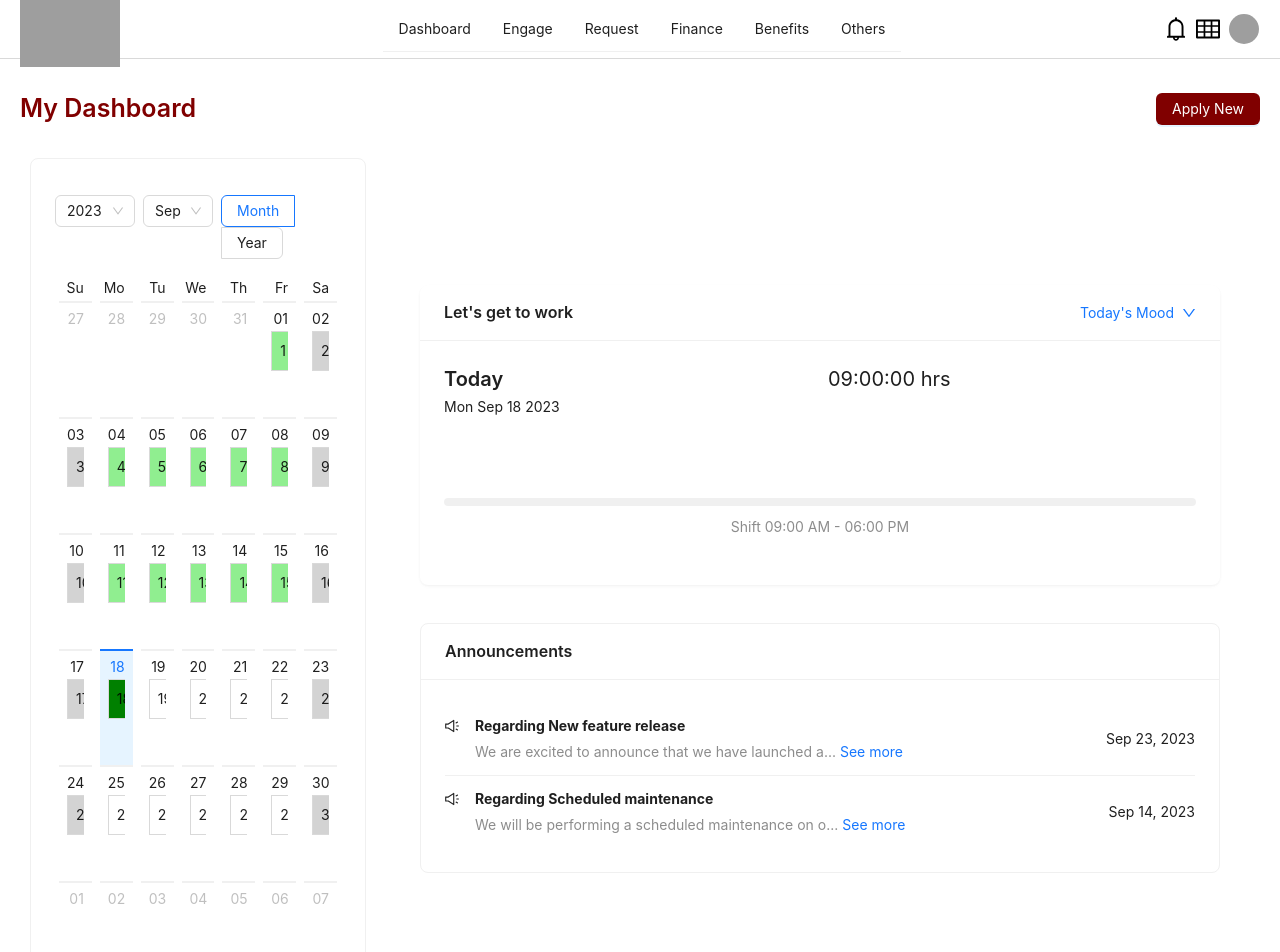
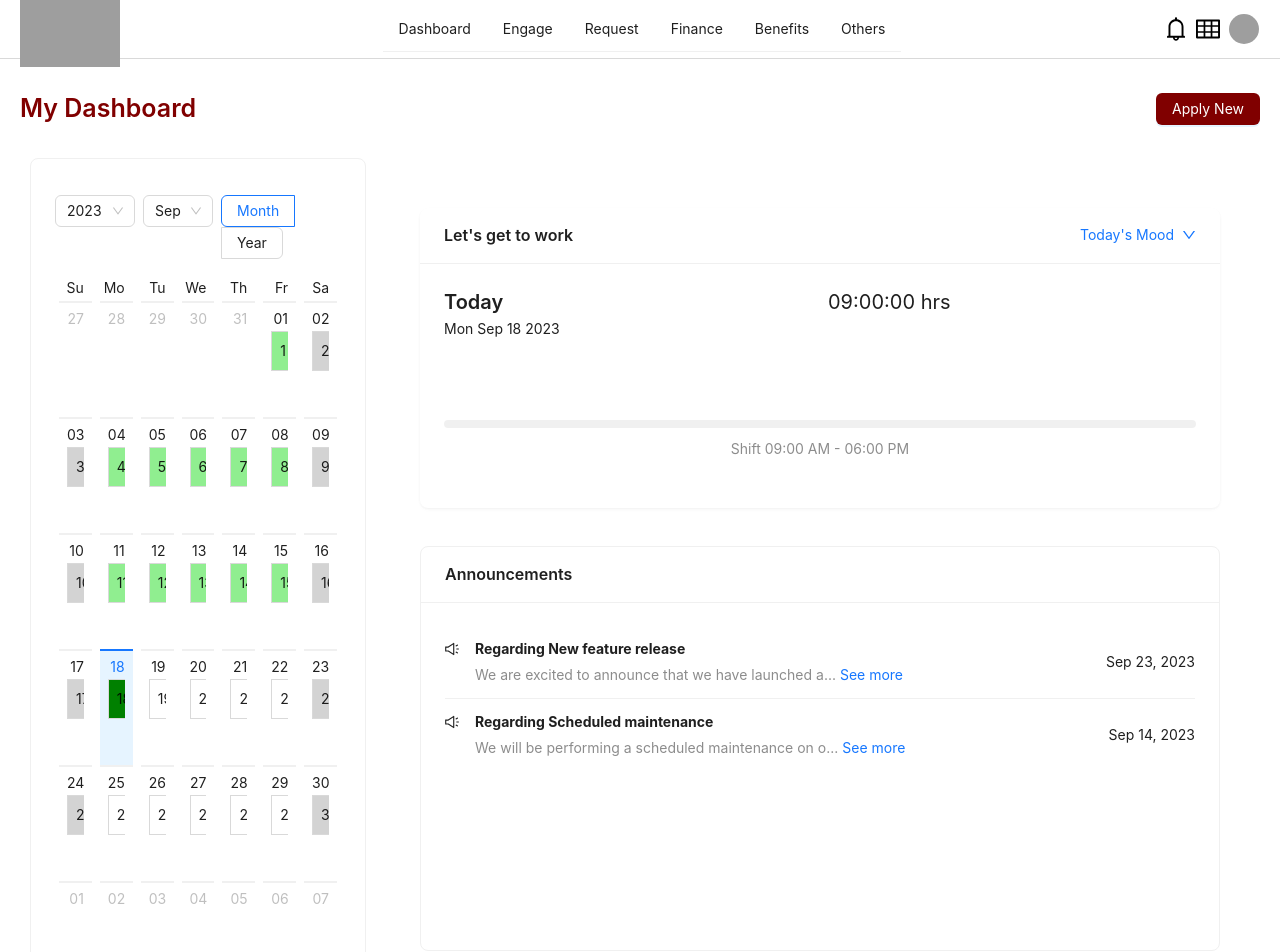
Before and after one commit to dani24sahu/dashboard-antd-reactjs, a React (Create React App) app: page / in a window 1280 px wide. Shown: the top 952 px of the page. Built offline with nearby package versions, Linux system fonts and the light colour scheme; grey boxes are pictures that could not be loaded.

Commit message:
fixed card size and overflow handled

```diff
--- a/src/components/views/announcementCard/Announcement.jsx
+++ b/src/components/views/announcementCard/Announcement.jsx
@@ -64,6 +64,7 @@ const Announcement = () => {
         <List
           itemLayout="horizontal"
           dataSource={data}
+          style={{ height: 300, overflow: "auto" }}
           renderItem={(item) => (
             <List.Item >
               <List.Item.Meta
```
